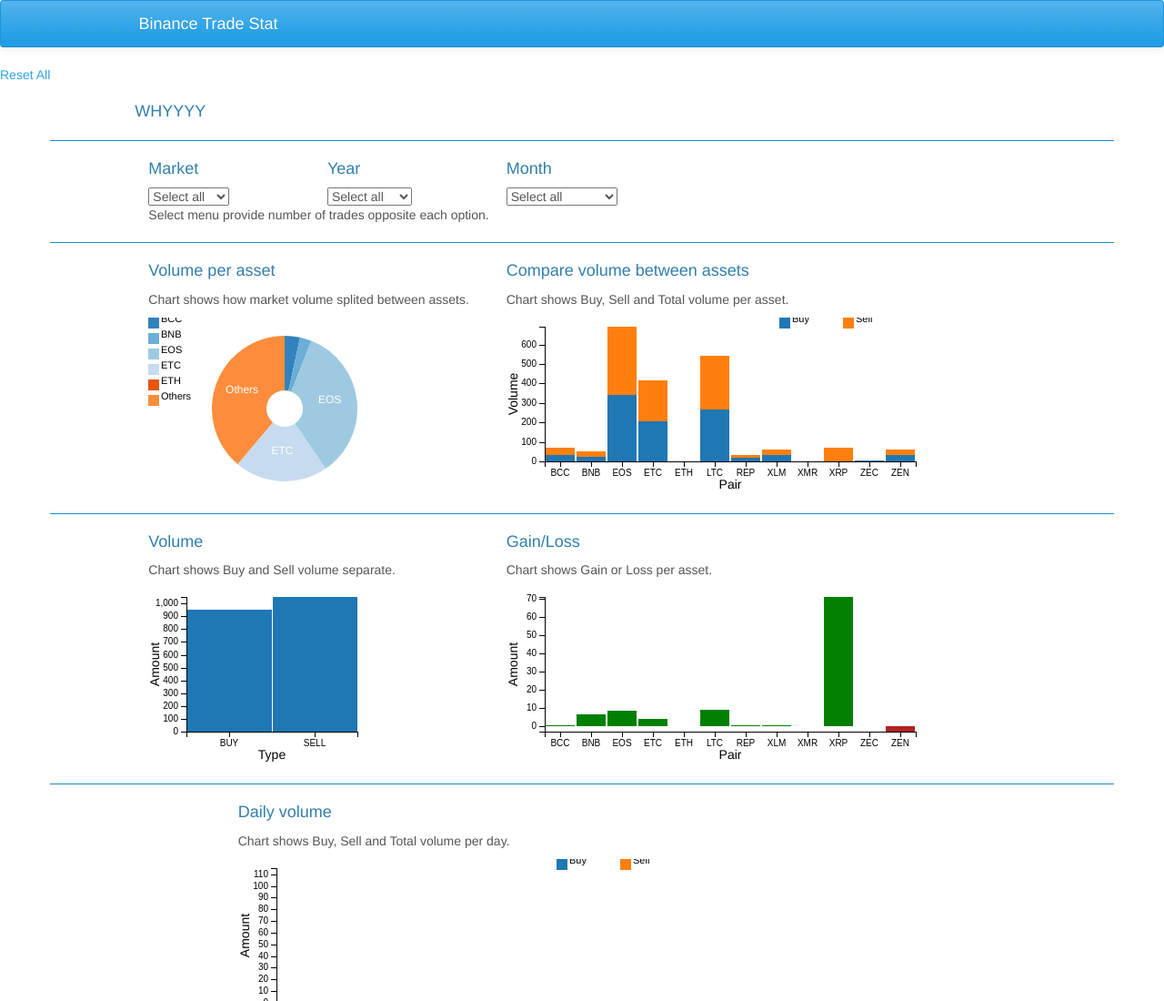
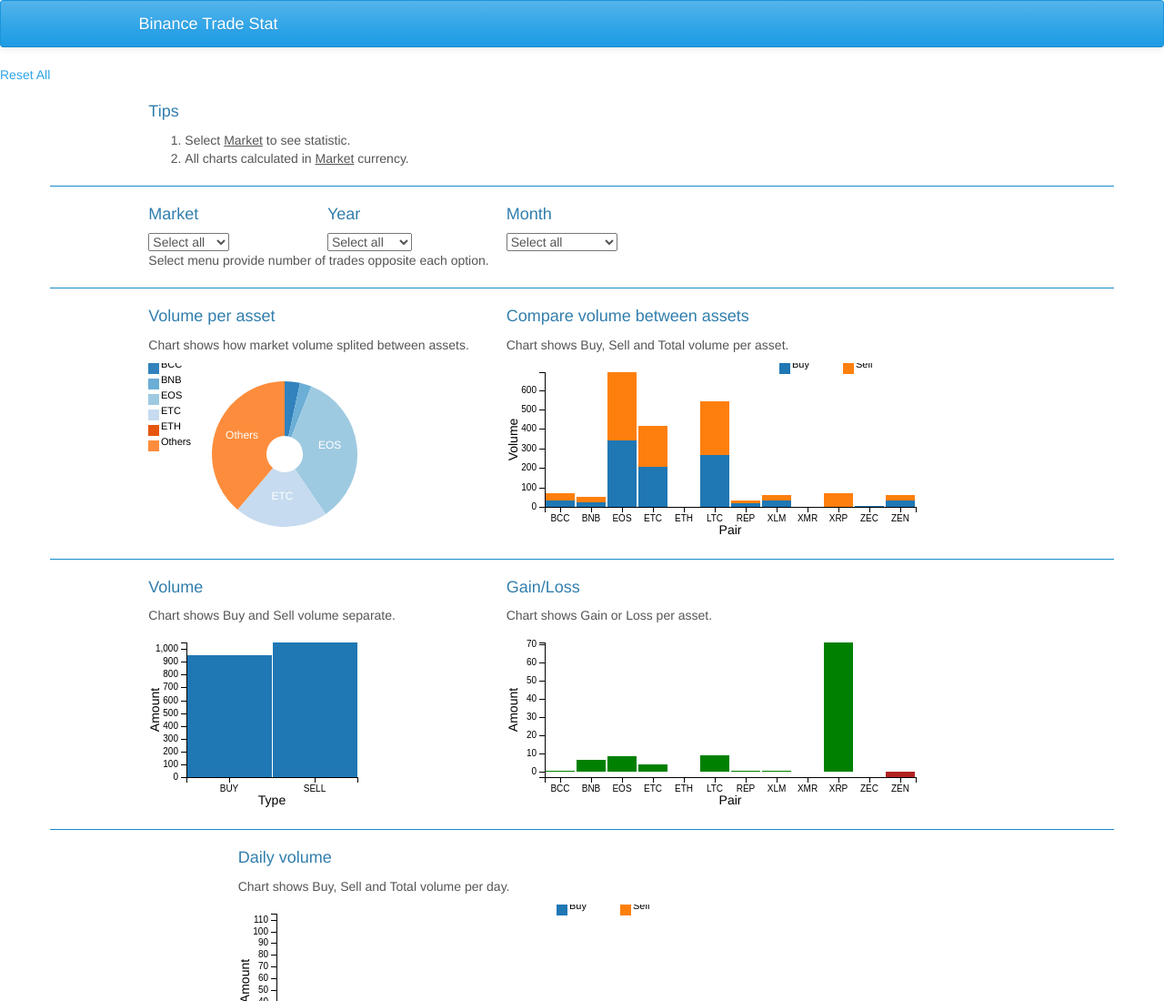
Before and after one commit to Code-Institute-Submissions/trade-stat, a plain HTML site: page index.html in a window 1280 px wide. Shown: the top 1100 px of the page at 91% size. Drawn offline with Linux system fonts and the light colour scheme.

Commit message:
added chart explanation

```diff
--- a/index.html
+++ b/index.html
@@ -33,8 +33,12 @@
         <a href="javascript:dc.filterAll(); dc.renderAll();">Reset All</a>
         <div class="container graphs">
             <div class="row">
-                <div class="col-sm-offset-1">
-                    <h4>WHYYYY</h4>
+                <div class="col-xs-11 col-sm-offset-1">
+                    <h4>Tips</h4>
+                    <ol>
+                        <li>Select <u>Market</u> to see statistic.</li>
+                        <li>All charts calculated in <u>Market</u> currency.</li>
+                    </ol>
                 </div>
             </div>
         </div>
```
